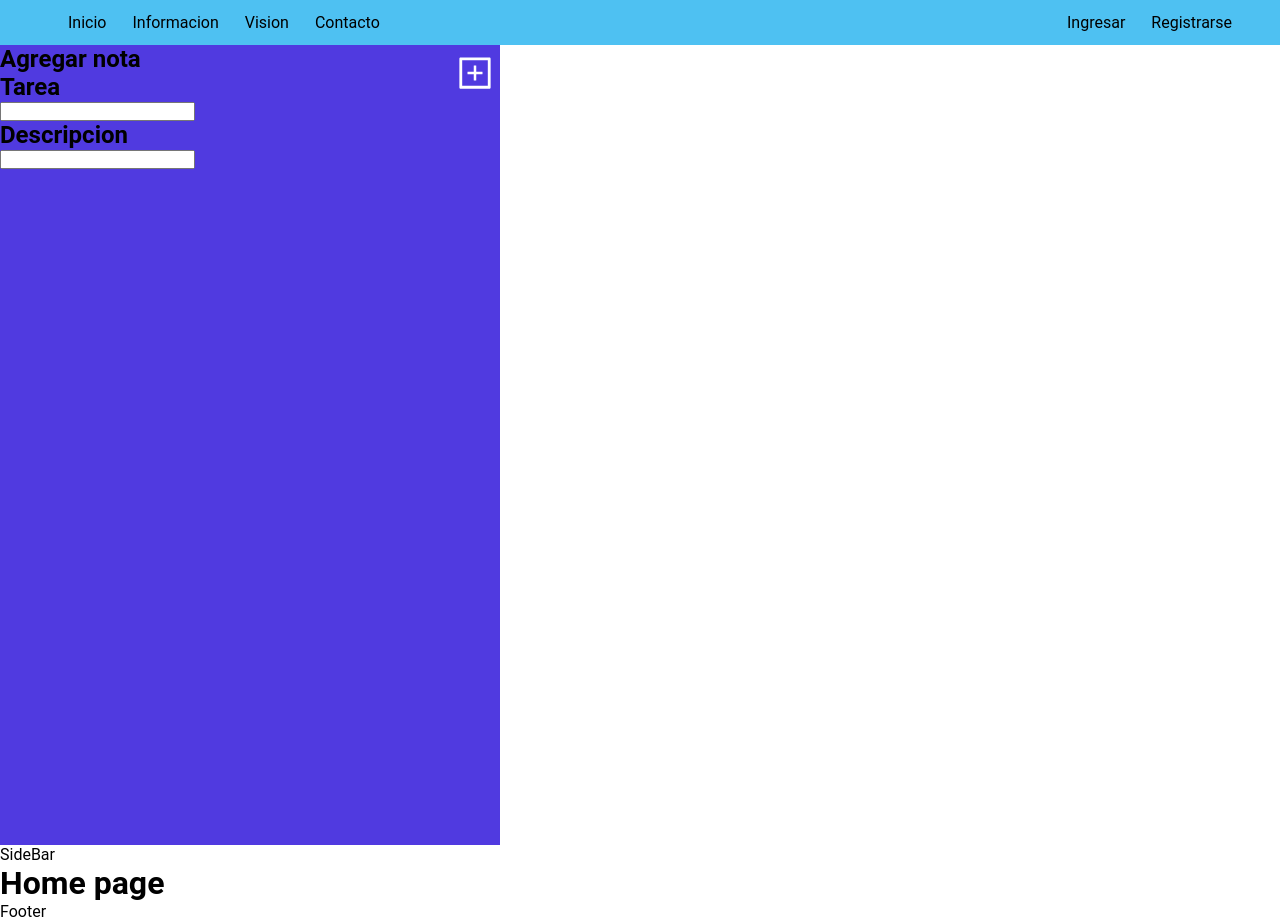
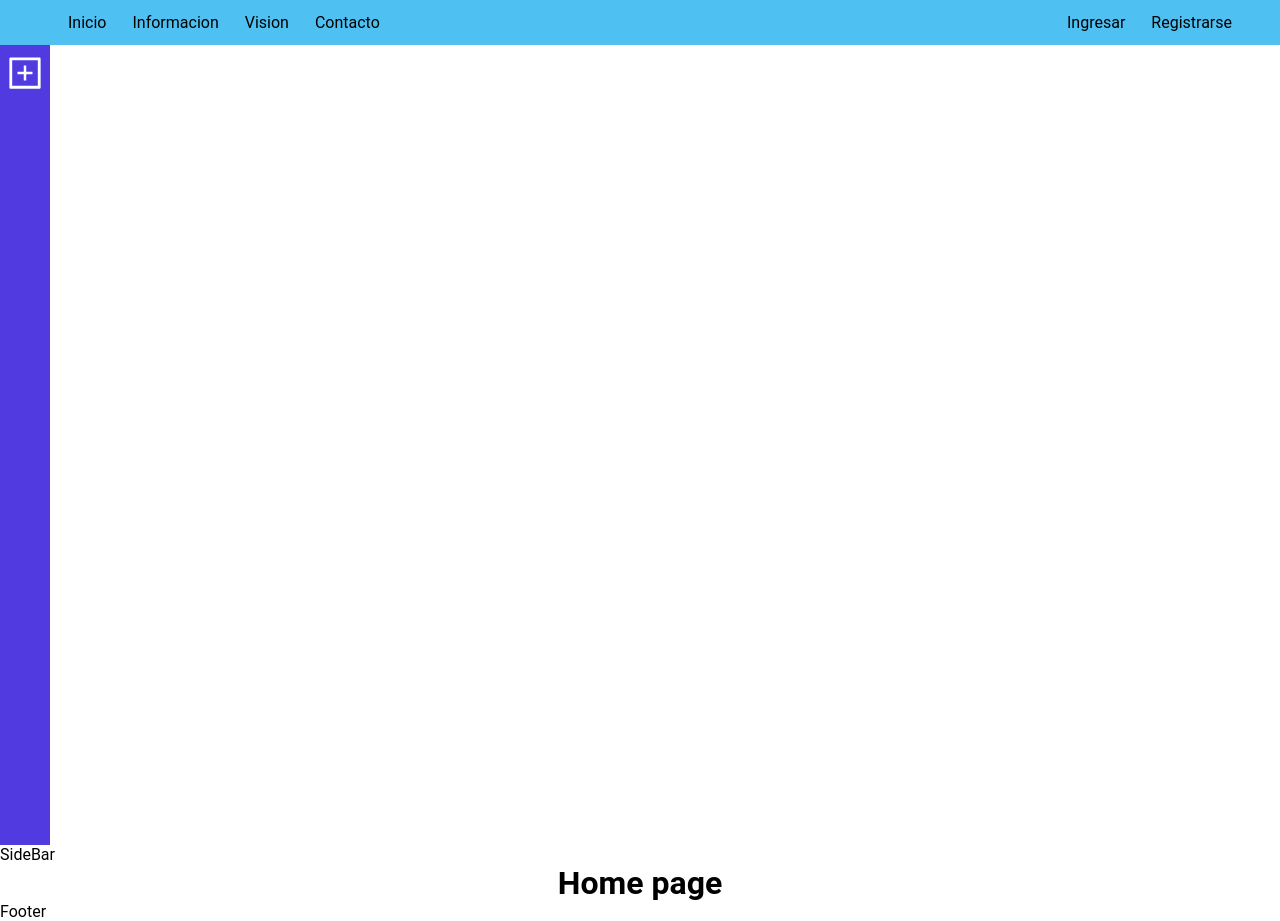
Before and after one commit to gutierrezgsebastian/todo-app, a React (Create React App) app in the folder frontend/: page / in a window 1280 px wide. Built offline with nearby package versions, Linux system fonts and the light colour scheme; no server answers.

Commit message:
feat: "added get method"

```diff
--- a/frontend/package.json
+++ b/frontend/package.json
@@ -2,6 +2,7 @@
   "name": "frontend",
   "version": "0.1.0",
   "private": true,
+  "proxy": "http://backend:8000/",
   "dependencies": {
     "@fontsource/roboto": "^4.5.8",
     "@testing-library/jest-dom": "^5.16.5",
--- a/frontend/src/components/NavBar/NavBar.jsx
+++ b/frontend/src/components/NavBar/NavBar.jsx
@@ -1,19 +1,64 @@
-import React from "react";
+import React, {useEffect, useState} from "react";
 import { AiOutlinePlusSquare } from "react-icons/ai";
 import "./NavBar.scss";
+import axios from "axios";
+
+import { urlServer } from "../config/GeneralFunction";
 
 const NavBar = () => {
+
+  // const [tareasState, setState] = useState([]);
+  // // Metodo para traer las notas
+
+
+  // const getNotas = async() =>{
+  //   // console.log(urlServer)
+  //   // let url = urlServer
+  //   //     fetch(url)
+  //   //   .then((response) => {
+  //   //     if (response.status === 200) {
+  //   //       let datos = response.json();
+  //   //       console.log(datos)
+  //   //       return datos;
+  //   //     }
+  //   //   })
+  //   //   .then((data) => setState(data));
+
+  // }
+
+  // const fnAgregar = async () =>{
+  //   // let url = urlServer + "/1"
+
+  //   // const notas = {
+  //   //   id: 1,
+  //   //   tarea: "Comprar pan",
+  //   //   estado: true
+  //   // }
+
+  //   // const response = await axios.post(url, notas);
+  // }
+
+  // useEffect(() => {
+  //    getNotas()
+  //    console.log(tareasState)
+  // }, []);
+
   return(
       <>
-        <nav className="navbar">
+        <nav className="navbar desactivate">
             <AiOutlinePlusSquare className="news"/>
             <h1 className="titulo">Agregar nota</h1>
 
-            <h2>Tarea</h2>
-            <input type="text" />
-            <h2>Descripcion</h2>
-            <input type="text-area" />
-            <h2></h2>
+            <form action="">
+              <h2>Tarea</h2>
+              <input type="text" />
+              <h2>Descripcion</h2>
+              <input type="text-area" />
+              <div className="botones">
+                {/* <button onClick={()=>{fnAgregar()}}>Agregar</button> */}
+                <button>Borrar</button>
+              </div>
+            </form>
 
         </nav>
       </>
--- a/frontend/src/components/NavBar/NavBar.scss
+++ b/frontend/src/components/NavBar/NavBar.scss
@@ -21,3 +21,7 @@
 .desactivate{
     transform: translateX(-450px);
 }
+
+.botones{
+    display: flex;
+}
--- /dev/null
+++ b/frontend/src/components/config/GeneralFunction.js
@@ -0,0 +1,7 @@
+import axios from 'axios'
+
+export const urlServer = "/v1/get_tareas/"
+
+// se valida el token
+
+//Se pide el token
--- a/frontend/src/pages/Home/HomePage.jsx
+++ b/frontend/src/pages/Home/HomePage.jsx
@@ -1,35 +1,18 @@
 import React, { Fragment, useState, useEffect } from "react";
-import { Outlet } from "react-router-dom";
 import "./HomePage.scss";
-import Header from "../../components/Header/Header";
-import NavBar from "../../components/NavBar/NavBar";
-import SideBar from "../../components/SideBar/SideBar";
-import Footer from "../../components/Footer/Footer";
-import ListPage from "../List/ListPage";
 
-const Home = () => {
-  const [tareasState, setState] = useState([]);
-  const url = "/v1/get_tareas/";
 
-  useEffect(() => {
-    fetch(url)
-      .then((response) => {
-        if (response.status === 200) {
-          let datos = response.json();
-          return datos;
-        }
-      })
-      .then((data) => setState(data));
-  }, []);
+const HomePage = () => {
+
 
   return (
     <Fragment>
 
 
-      <h1>Home page</h1>
+      <h1 className="home">Home page</h1>
 
     </Fragment>
   );
 };
 
-export default Home;
+export default HomePage;
--- a/frontend/src/pages/Home/HomePage.scss
+++ b/frontend/src/pages/Home/HomePage.scss
@@ -0,0 +1,3 @@
+.home{
+    text-align: center;
+}
--- /dev/null
+++ b/package.json
@@ -0,0 +1,5 @@
+{
+  "dependencies": {
+    "axios": "^0.27.2"
+  }
+}
```
